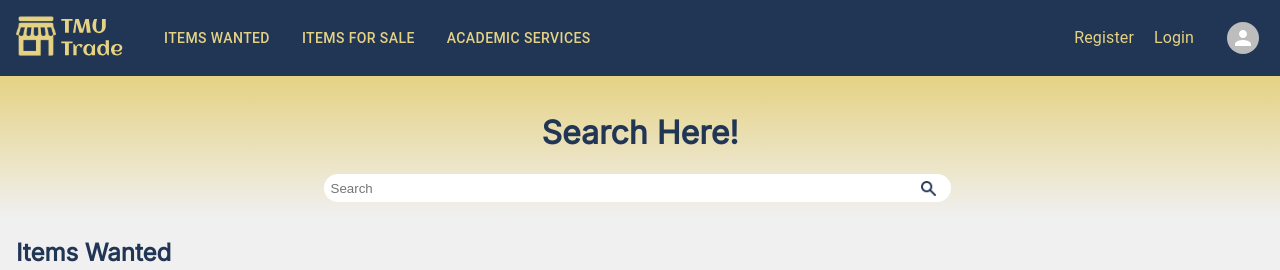
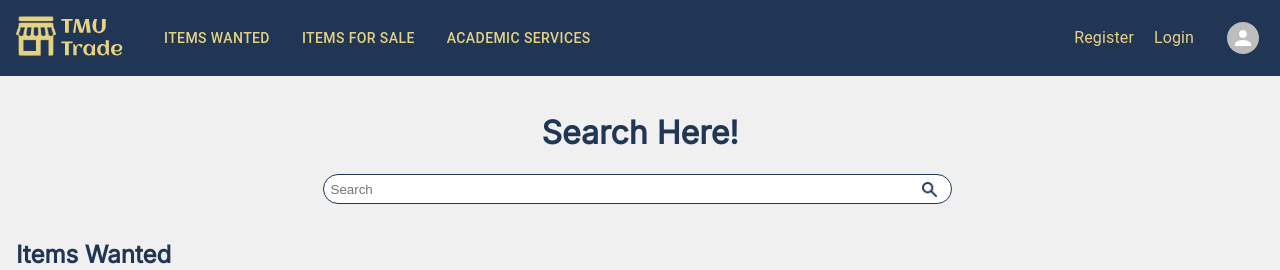
Before and after one commit to nikkikapadia/CPS630, a React (Create React App) app in the folder frontend/: page / in a window 1280 px wide. Shown: the top 270 px of the page. Built offline with nearby package versions, Linux system fonts and the light colour scheme.

Commit message:
got rid of the ugly yellow gradient

```diff
--- a/frontend/package.json
+++ b/frontend/package.json
@@ -12,10 +12,12 @@
     "@testing-library/jest-dom": "^5.17.0",
     "@testing-library/react": "^13.4.0",
     "@testing-library/user-event": "^13.5.0",
+    "formik": "^2.4.5",
     "react": "^18.2.0",
     "react-dom": "^18.2.0",
     "react-router-dom": "^6.22.3",
-    "react-scripts": "5.0.1"
+    "react-scripts": "5.0.1",
+    "yup": "^1.4.0"
   },
   "scripts": {
     "start": "react-scripts start",
--- a/frontend/src/home/Home.css
+++ b/frontend/src/home/Home.css
@@ -14,6 +14,6 @@
 .search-input {
     width: 50%;
     border-radius: 15px;
-    border: none;
+    border: 1px solid #213555;
     padding: 0.5em;
 }
--- a/frontend/src/home/Home.js
+++ b/frontend/src/home/Home.js
@@ -109,7 +109,6 @@ function ActionAreaCard({ title, description, price, img }) {
 
 const homeStyles = {
   gradient: {
-    backgroundImage: "linear-gradient(#E5D283,#F0F0F0)",
     margin: "0px",
     padding: "1em",
     color: "#213555",
```
Also changed, not shown: 1 other file (tests, documents, lock files or other folders).
